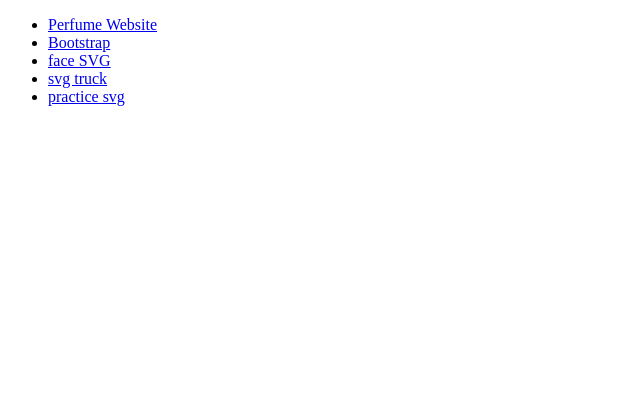
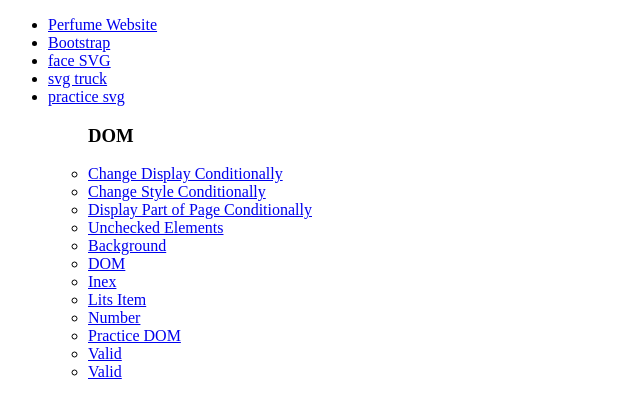
Before and after one commit to Mihret-Getachew/WAP-Course, a plain HTML site: page index.html in a window 1280 px wide. Shown: the whole page, without its empty margins (0-640 px from the left). Drawn offline with Linux system fonts and the light colour scheme.

Commit message:
add to dom

```diff
--- a/index.html
+++ b/index.html
@@ -22,6 +22,59 @@
       <li>
         <a href="SVG/exam.html"> practice svg</a>
       </li>
+      <ul>
+        <h3>DOM</h3>
+        <li>
+          <a href="DOM/exercices/changedisplayconditionaly.html"
+            >Change Display Conditionally</a
+          >
+        </li>
+        <li>
+          <a href="DOM/exercices/changeStylesConditionally.html"
+            >Change Style Conditionally</a
+          >
+        </li>
+        <li>
+          <a href="DOM/exercices/displaypartofpageconditionallly.html"
+            >Display Part of Page Conditionally</a
+          >
+        </li>
+        <li>
+          <a href="DOM/exercices/uncheckedelements.html">Unchecked Elements</a>
+        </li>
+
+        <li>
+          <a href="DOM/background.html">Background</a>
+        </li>
+
+        <li>
+          <a href="DOM/dom.html">DOM</a>
+        </li>
+
+        <li>
+          <a href="DOM/index.html">Inex</a>
+        </li>
+
+        <li>
+          <a href="DOM/listitem.html">Lits Item</a>
+        </li>
+
+        <li>
+          <a href="DOM/number.html">Number</a>
+        </li>
+
+        <li>
+          <a href="DOM/practicedom.html">Practice DOM</a>
+        </li>
+
+        <li>
+          <a href="DOM/valid.html">Valid</a>
+        </li>
+
+        <li>
+          <a href="DOM/creat/sort/deleteimage cards.html">Valid</a>
+        </li>
+      </ul>
     </ul>
   </body>
 </html>
```
Also changed, not shown: DOM/background.html (added, +26 -0 lines), 1 other file.
